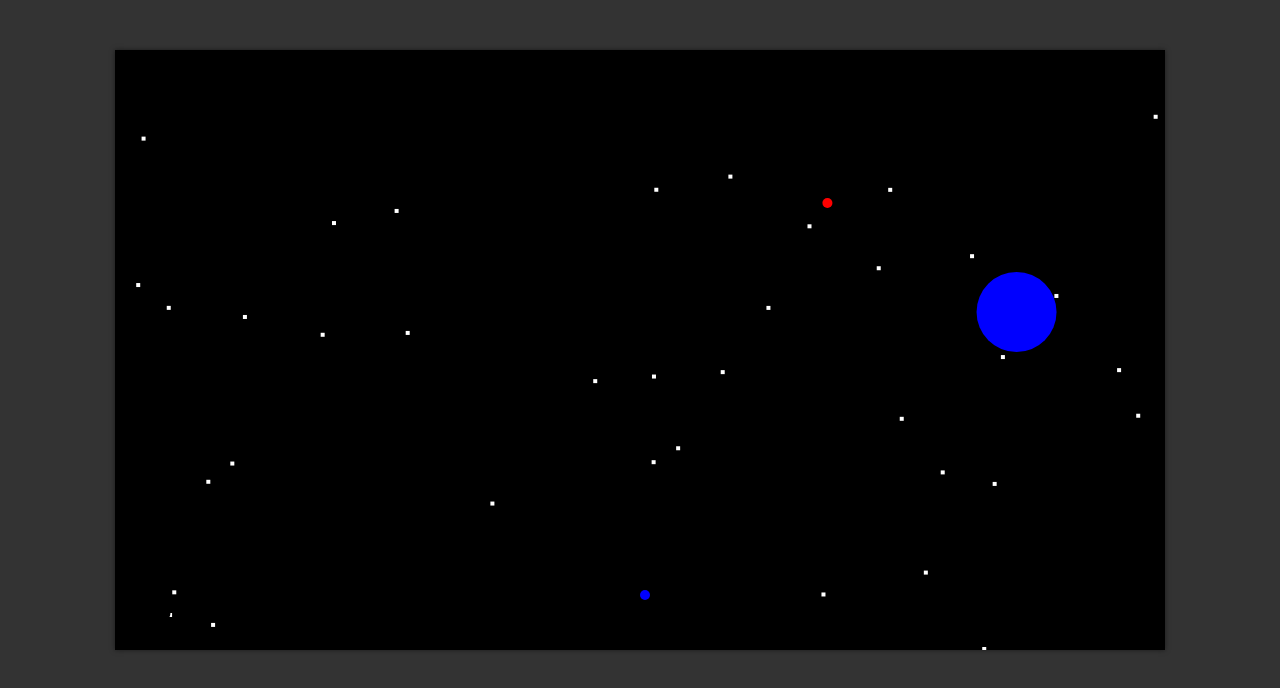
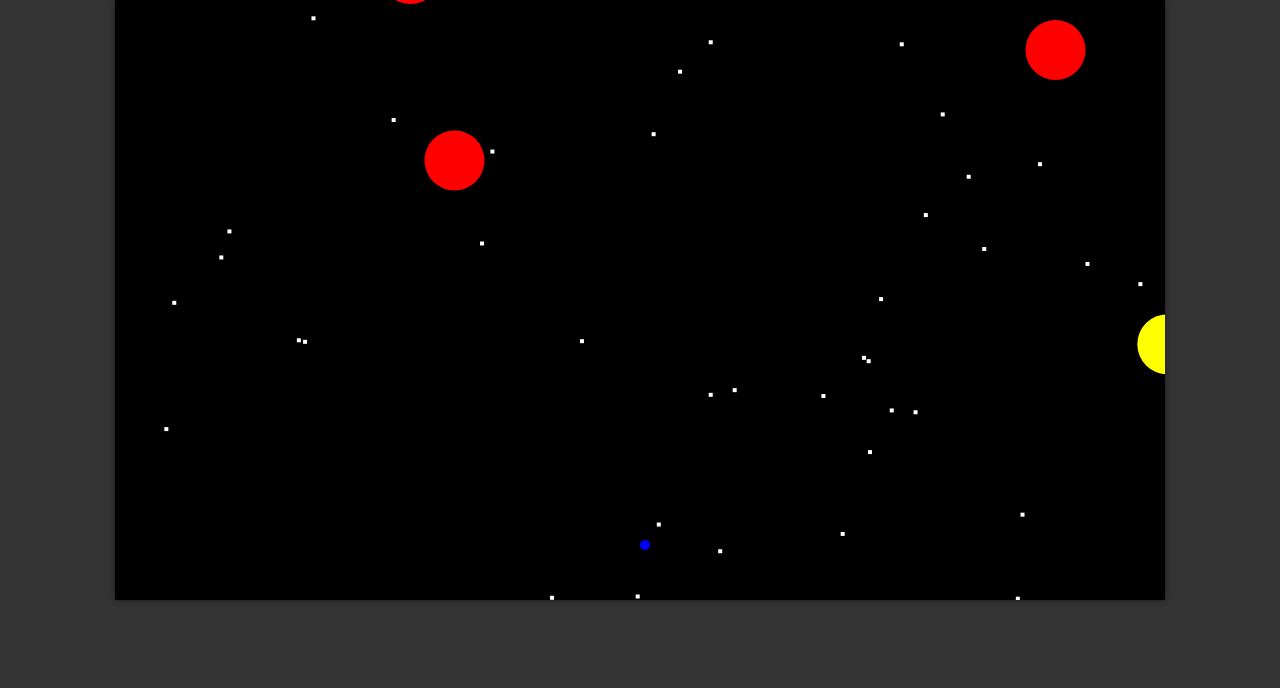
Before and after one commit to marcoswitcel/marcoswitcel.github.io, a plain HTML site: page index.html in a window 1280 px wide. Drawn offline with Linux system fonts and the light colour scheme.

Commit message:
melhorias no spawning, novo background

```diff
--- a/css/main.css
+++ b/css/main.css
@@ -1,8 +1,9 @@
 html, body { margin: 0 }
 body {
-    padding-top: 50px; background-color: #333
+    padding-top: 0px; background-color: #333
 }
 #canvas {
     margin: 0 auto;
     display: block;
+
 }
--- a/js/enemies.js
+++ b/js/enemies.js
@@ -1,4 +1,4 @@
-function Enemies(color, width, height, speed, xPos, yPos, radius) {
+function Enemies(color, width, height, speed, xPos, yPos, radius, type) {
     this.color = color;
     this.width = width;
     this.height = height;
@@ -6,12 +6,18 @@
     this.xPos = xPos;
     this.yPos = yPos;
     this.radius = 5;
+    this.type = type;
     if (typeof radius !== "undefined") {
         this.radius = radius;
     }
 }
 Enemies.prototype.update = function update() {
-    this.yPos += this.speed;
+    // this.yPos += this.speed;
+    if (!this.type) {
+        this.type = "inner";
+    }
+    Enemies.action[this.type](this);
+
 };
 Enemies.prototype.render = function render() {
     this.update();
@@ -45,23 +51,109 @@
     this.list = newList;
 };
 
-Enemies.spawn = function renderList() {
-    if (this.list.length < 3) {
-        var min = 1;
-        var max = 4;
-        var ne = Math.floor(Math.random() * (max - min + 1)) + min; //number of enemies
-        for (var i = 0; i < ne; i++) {
-            var rt = Math.floor(Math.random() * 9);
-            if (rt > 0 && rt <= 3) {
-                this.list.push(new Enemies("red", 10, 10, 2, CONFIG.width * Math.random(), 0, 5));
-            } else if (rt > 3 && rt <= 6) {
-                this.list.push(new Enemies("green", 40, 40, 10, CONFIG.width * Math.random(), 0, 20));
-            } else if (rt > 5 && rt <= 8) {
-                this.list.push(new Enemies("blue", 80, 80, 3, CONFIG.width * Math.random(), 0, 40));
+Enemies.action = {
+    'inner': function exec(elm) {
+        elm.yPos += elm.speed;
+        if (elm.yPos > CONFIG.height / 4) {
+            elm.speed = 3;
+        }
+    },
+    'outer': function exec(elm) {
+        elm.yPos += elm.speed;
+        if (elm.yPos > CONFIG.height / 1.5) {
+            elm.speed = 2;
+        } else if (elm.yPos > CONFIG.height / 3.5) {
+            elm.speed = 1;
+        }
+    },
+    'thunder': function exec(elm) {
+        var bp1 = elm.yPos > CONFIG.height / 4;
+        var bp2 = elm.yPos > CONFIG.height / 2;
+
+        if (bp2) {
+            elm.yPos += elm.speed;
+            elm.xPos -= elm.speed;
+            elm.speed = 1.5;
+        } else if (bp1) {
+            elm.speed = 2;
+            elm.yPos += elm.speed;
+            elm.xPos += elm.speed;
+        } else {
+            elm.yPos += elm.speed;
+        }
+    },
+    'lemon': function exec(elm) {
+        var bp1 = elm.yPos > CONFIG.height / 4;
+        var bp2 = elm.yPos > CONFIG.height / 2;
+
+        if (bp2) {
+            ne = Math.random() * 4;
+            if (ne > 2) {
+                elm.speed = 0.8;
+                elm.xPos += elm.speed;
+            } else {
+                elm.speed = 0.8;
+                elm.xPos -= elm.speed;
             }
+            elm.yPos += elm.speed;
+        } else if (bp1) {
+            elm.speed = 2;
+            elm.yPos += elm.speed;
+        } else {
+            elm.yPos += elm.speed;
         }
     }
 };
+
+Enemies.spawn = function renderList() {
+    if (this.list.length < 4) {
+        ne = this.rand(1, 4); //number of enemies
+        conf = Enemies.getActionConfig(this.rand(1, 3));
+        var spacing = 0, height, rt;
+        for (var i = 0; i < ne; i++) {
+            height = this.rand(-300, 40);
+            rt = this.rand(1, 10);
+            if (rt > 0 && rt <= 3) {
+                this.list.push(new Enemies("red", 10, 10, 0.5, this.getQuadrant(conf[0]), height, 30, "inner"));
+            } else if (rt > 3 && rt <= 6) {
+                this.list.push(new Enemies("green", 10, 10, 3, this.getQuadrant(conf[1]), height, 30, "outer"));
+            } else if (rt > 5 && rt <= 8) {
+                this.list.push(new Enemies("blue", 10, 10, 1, PLAYER.xPos + spacing, height, 40, "thunder"));
+            } else if (rt > 8 && rt <= 10) {
+                this.list.push(new Enemies("yellow", 10, 10, 1.5, this.getQuadrant(conf[2]), height, 30, "lemon"));
+            }
+            spacing += 150;
+        }
+    }
+};
+
+Enemies.rand = function rand(min, max) {
+    return Math.floor(Math.random() * (max - min + 1)) + min;
+}
+
+Enemies.getQuadrant = function get() {
+    var qd = this.rand(1, 4);
+    if (qd == 1) {
+        return this.rand(0, CONFIG.width * 0.25);
+    } else if (qd == 2) {
+        return this.rand(CONFIG.width * 0.25, CONFIG.width * 0.5);
+    } else if (qd == 3) {
+        return this.rand(CONFIG.width * 0.5, CONFIG.width * 0.75);
+    } else {
+        return this.rand(CONFIG.width * 0.75, CONFIG.width);
+    }
+}
+
+Enemies.getActionConfig = function get(num) {
+    switch (num) {
+        case 1:
+            return [1, 2, 3];
+        case 2:
+            return [4, 3, 2];
+        case 3:
+            return [3, 4, 1];
+    }
+}
 
 Enemies.caughtPlayer = function caughtPlayer() {
     for (var i = 0; i < this.list.length; i++) {
--- a/js/main.js
+++ b/js/main.js
@@ -102,9 +102,6 @@
 // Agora PLAYER pode fazer uso dos métodos de renderizibles
 delegate(PLAYER, renderizibles);
 
-for (var i = 0; i < 5; i++) {
-    Enemies.list.push(new Enemies("Blue", 10, 10, Math.random() * 10, CONFIG.width * Math.random(), 0, 5));
-}
 TIMER.init();
 
 var a = true;
```
